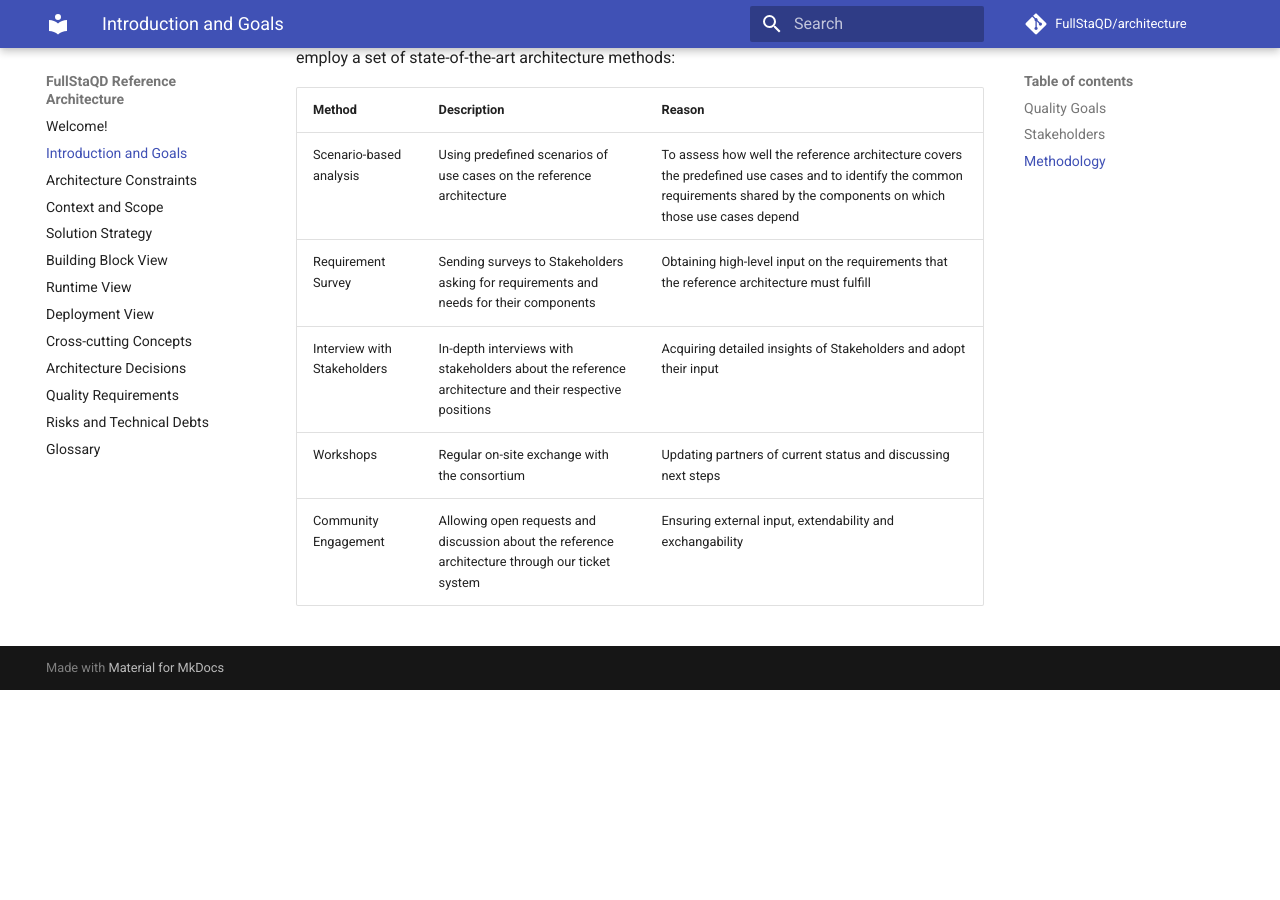
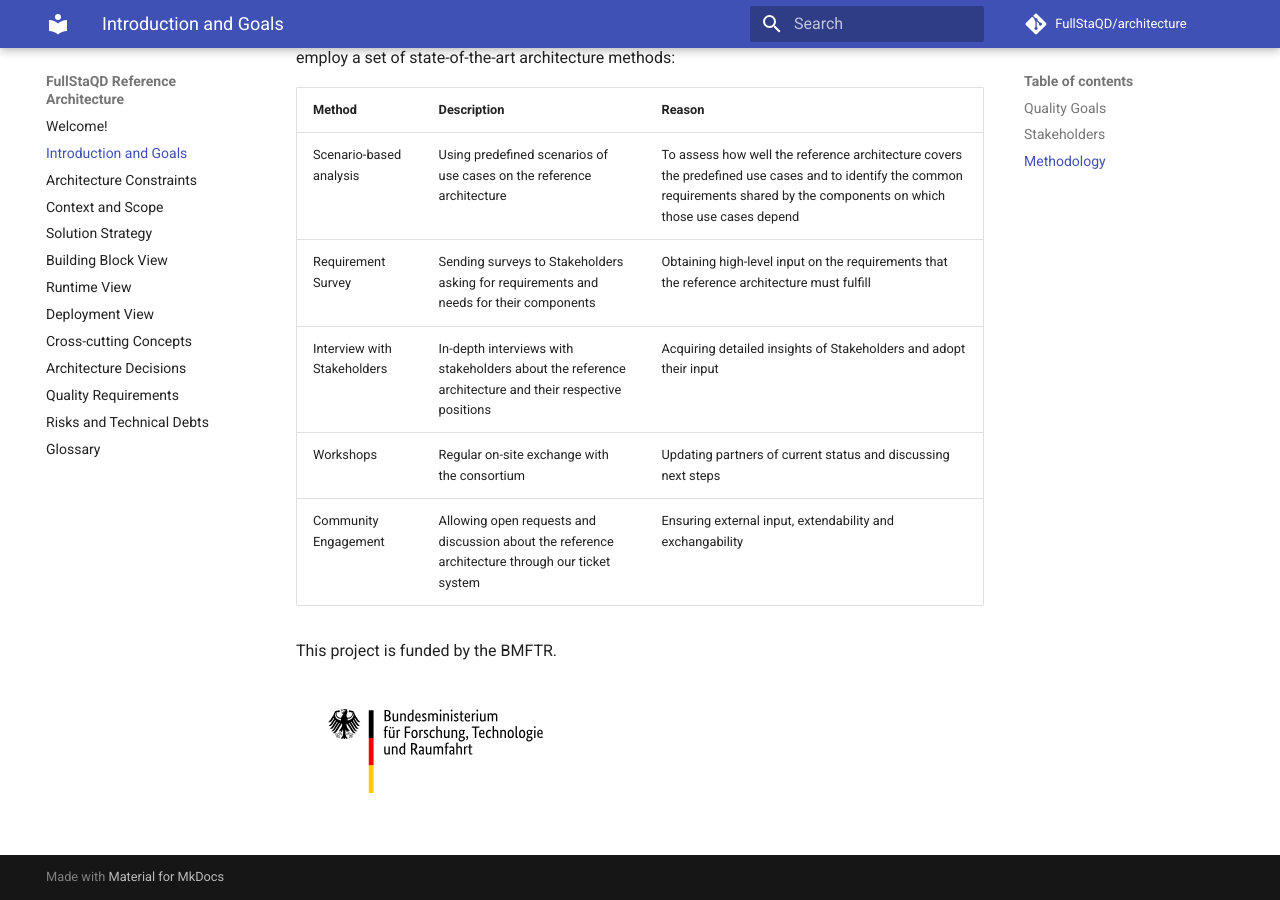
Before and after one commit to FullStaQD/architecture, an MkDocs documentation site: the page built from docs/01_introduction_and_goals.md, in a window 1280 px wide and 900 px high, scrolled down 2373 px. Built offline with MkDocs 1.6.1 and Material for MkDocs 9.7.7, drawn with Linux system fonts in a browser that asks for light colours; comment, search, counter and statistics services are not loaded; before the commit the page ends 3063 px from its top, so only the background shows below that.

Commit message:
Update 01_introduction_and_goals.md
BMFTR Logo updated and included: funded by bmftr at bottom of page.

(Ask philipp for the rules of putting it into the docu)

Signed-off-by: RinorKIT <tc4656@kit.edu>

```diff
--- a/docs/01_introduction_and_goals.md
+++ b/docs/01_introduction_and_goals.md
@@ -47,3 +47,9 @@ To address these aspects and continuously validate and refine the reference arch
 | Interview with Stakeholders  | In-depth interviews with stakeholders about the reference architecture and their respective positions  | Acquiring detailed insights of Stakeholders and adopt their input  |
 | Workshops  | Regular on-site exchange with the consortium  | Updating partners of current status and discussing next steps |
 | Community Engagement | Allowing open requests and discussion about the reference architecture through our ticket system | Ensuring external input, extendability and exchangability |
+
+
+
+This project is funded by the BMFTR.
+
+![](./images/BMFTR_Logo.svg)
```
